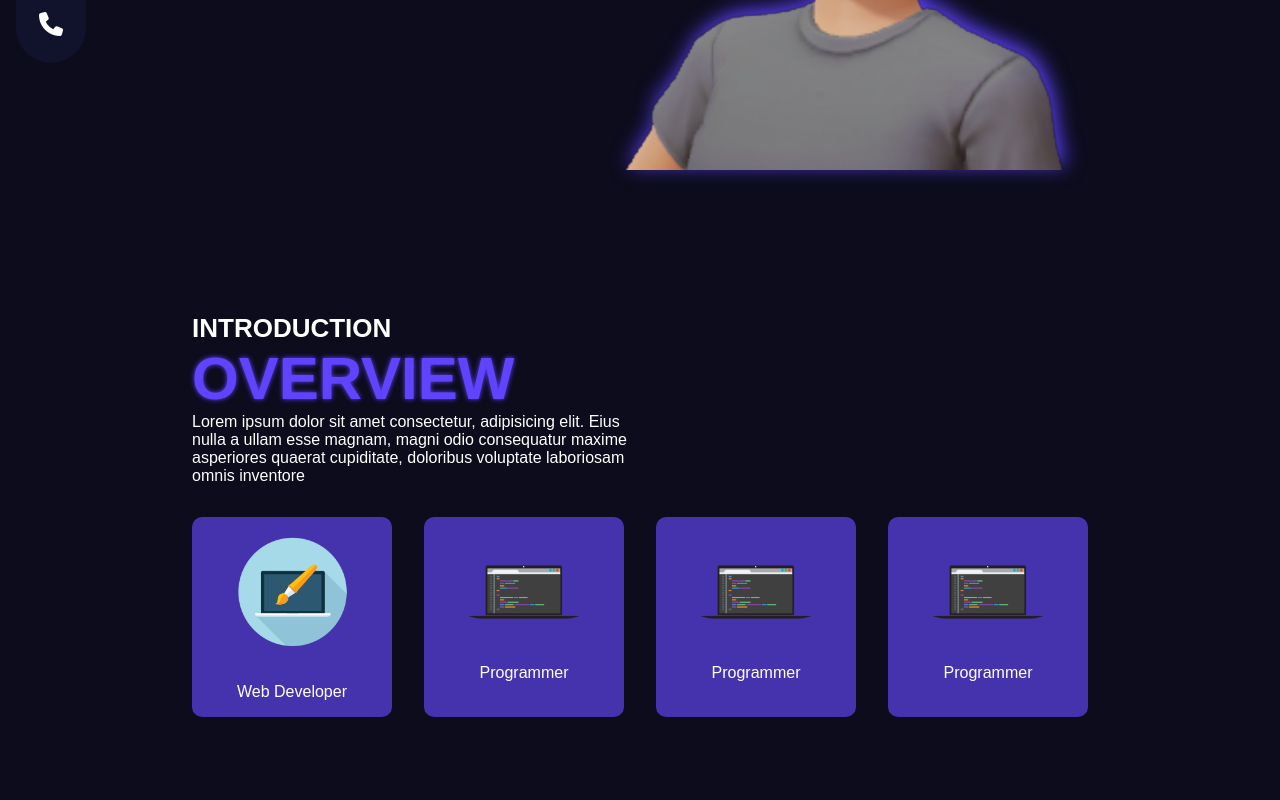
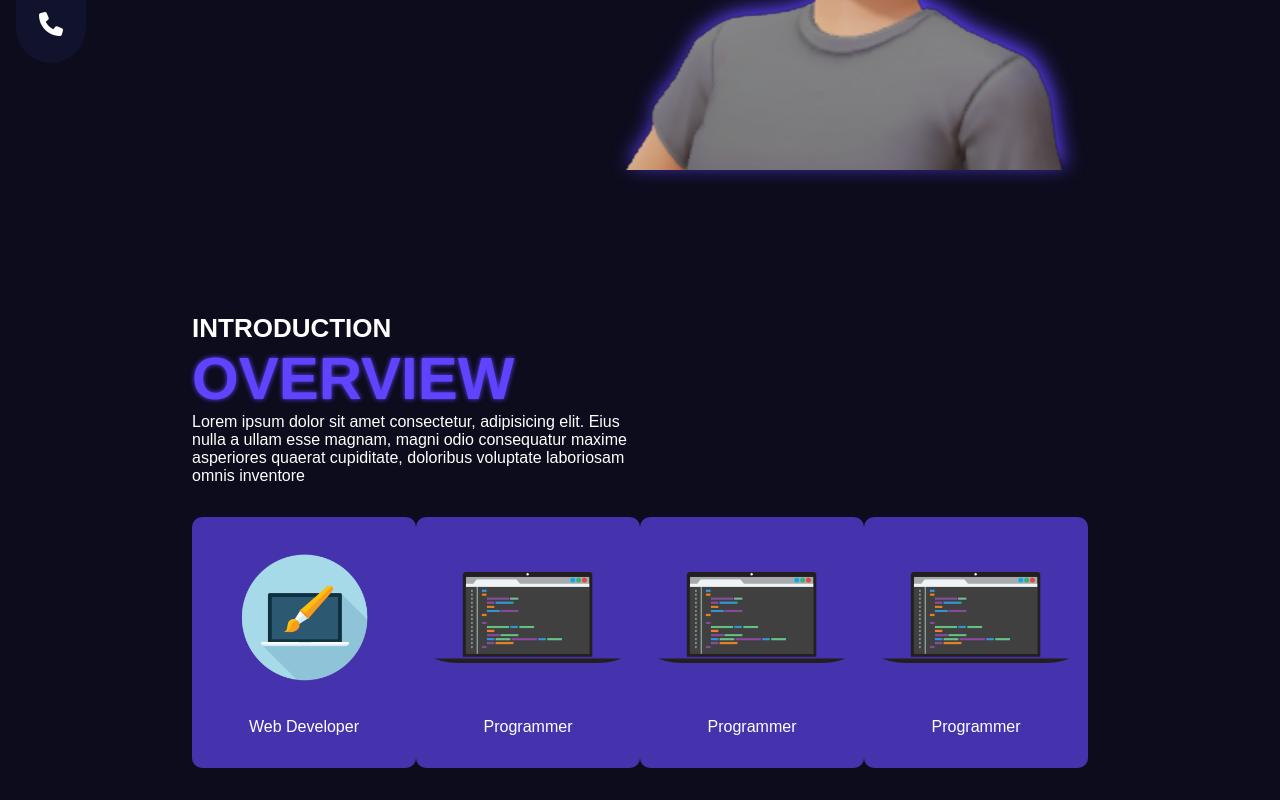
Before and after one commit to TheToadSannin/portfolio_fir_se, a React (Create React App) app: page / in a window 1280 px wide. Shown: the part 487-1287 px from the top of the page. Before the commit the page ends 1236 px from the top, so only its background shows below. Built offline with nearby package versions, Linux system fonts and the light colour scheme; a web font is replaced by a local one.

Commit message:
problem with mouse event on card

```diff
--- a/src/App.css
+++ b/src/App.css
@@ -151,6 +151,8 @@ nav div i:hover {
 .cards {
   display: flex;
   justify-content: space-between;
+  -webkit-transform-style: preserve-3d;
+  transform-style: preserve-3d;
 }
 .card {
   margin: 2em 0;
@@ -159,14 +161,16 @@ nav div i:hover {
   justify-content: center;
   align-items: center;
   background-color: rgb(69, 51, 173);
-  /* border: 1px solid white; */
-  width: 200px;
+  width: 300px;
   border-radius: 10px;
+  padding: 1em 0;
+  transition: all ease-in-out 0.5s;
+  transform: perspective(1000px) rotateX(0deg) rotateY(0deg);
 }
 .card p {
-  padding: 1em;
+  padding: 1em 0;
 }
 .card img {
-  padding: 1em;
-  width: 150px;
+  padding: 1em 0;
+  width: 200px;
 }
--- a/src/pages/Home.jsx
+++ b/src/pages/Home.jsx
@@ -2,6 +2,7 @@ import React from "react";
 import my_avatar from "../assets/gaurav_avatar.png";
 import wdimg from "../assets/web_developer.png";
 import prgimg from "../assets/programmer.png";
+import { useEffect } from "react";
 
 const Home = () => {
   return (
@@ -37,6 +38,26 @@ const Home = () => {
 };
 
 const Card = (props) => {
+
+  useEffect(()=>{
+    let card = document.getElementsByClassName("card");
+    card = Array.from(card);
+    card.forEach((element)=> {
+      element.addEventListener("mousemove", (e)=>{
+        const x = -1*(((element.offsetWidth/2)-e.offsetX)/element.offsetWidth)*90;
+        const y = (((element.offsetHeight/2)-e.offsetY)/element.offsetHeight)*90;
+        console.log(x);
+
+        element.style.transform = `perspective(1000px) rotateX(${y}deg) rotateY(${x}deg)`;
+      });
+
+      element.addEventListener("mouseleave", (e)=>{
+        element.style.transform = `perspective(1000px) rotateX(0deg) rotateY(0deg)`;
+      })
+    });
+  }, []);
+
+
   return (
     <div className="card">
       <img src={props.src} alt="" />
```
Also changed, not shown: package.json (+7 -2 lines), src/assets/web_developer.png, 1 other file (tests, documents, lock files or other folders).
